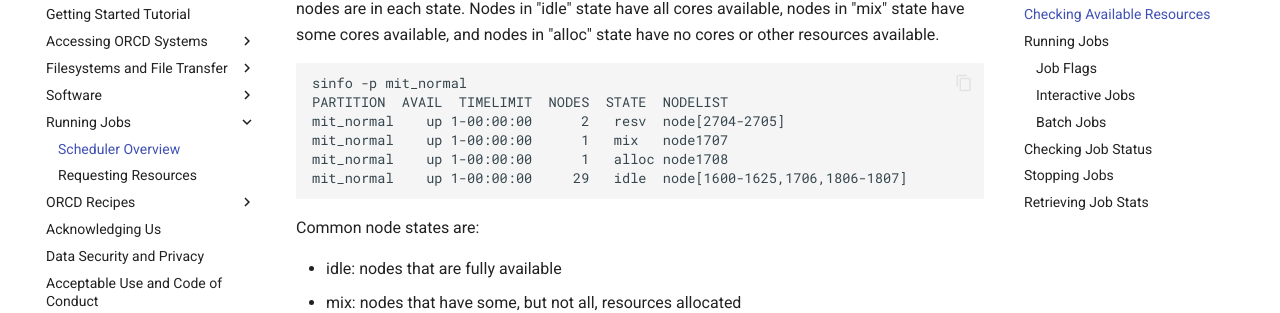
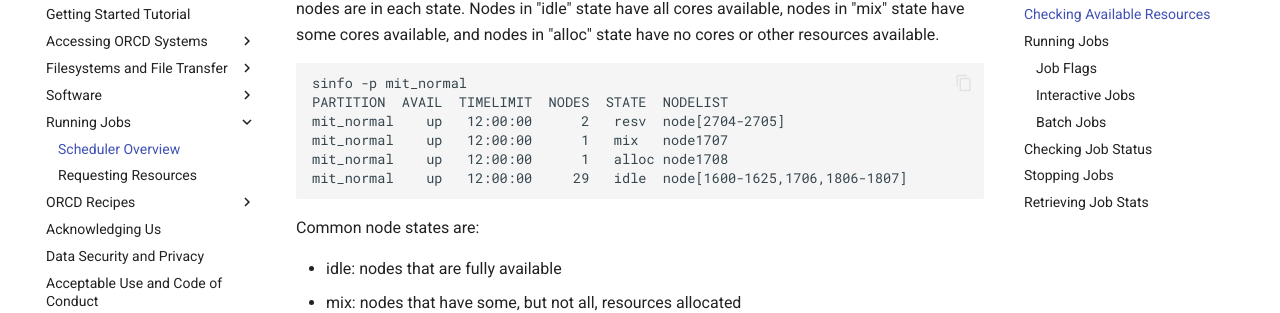
Before and after one commit to mit-orcd/orcd-docs-edit, an MkDocs documentation site: the page built from docs/running-jobs/overview.md, in a window 1280 px wide and 900 px high, scrolled down 1831 px. Shown: the part 148-461 px from the top of the window. Built offline with MkDocs 1.6.1 and Material for MkDocs 9.7.7, drawn with Linux system fonts in a browser that asks for light colours.

Commit message:
Update overview.md

````diff
--- a/docs/running-jobs/overview.md
+++ b/docs/running-jobs/overview.md
@@ -49,10 +49,10 @@ To see what resources are available run `sinfo`. The `sinfo` command will show h
 ```
 sinfo -p mit_normal
 PARTITION  AVAIL  TIMELIMIT  NODES  STATE  NODELIST
-mit_normal    up 1-00:00:00      2   resv  node[2704-2705]
-mit_normal    up 1-00:00:00      1   mix   node1707
-mit_normal    up 1-00:00:00      1   alloc node1708
-mit_normal    up 1-00:00:00     29   idle  node[1600-1625,1706,1806-1807]
+mit_normal    up   12:00:00      2   resv  node[2704-2705]
+mit_normal    up   12:00:00      1   mix   node1707
+mit_normal    up   12:00:00      1   alloc node1708
+mit_normal    up   12:00:00     29   idle  node[1600-1625,1706,1806-1807]
 ```
 
 Common node states are:
````
